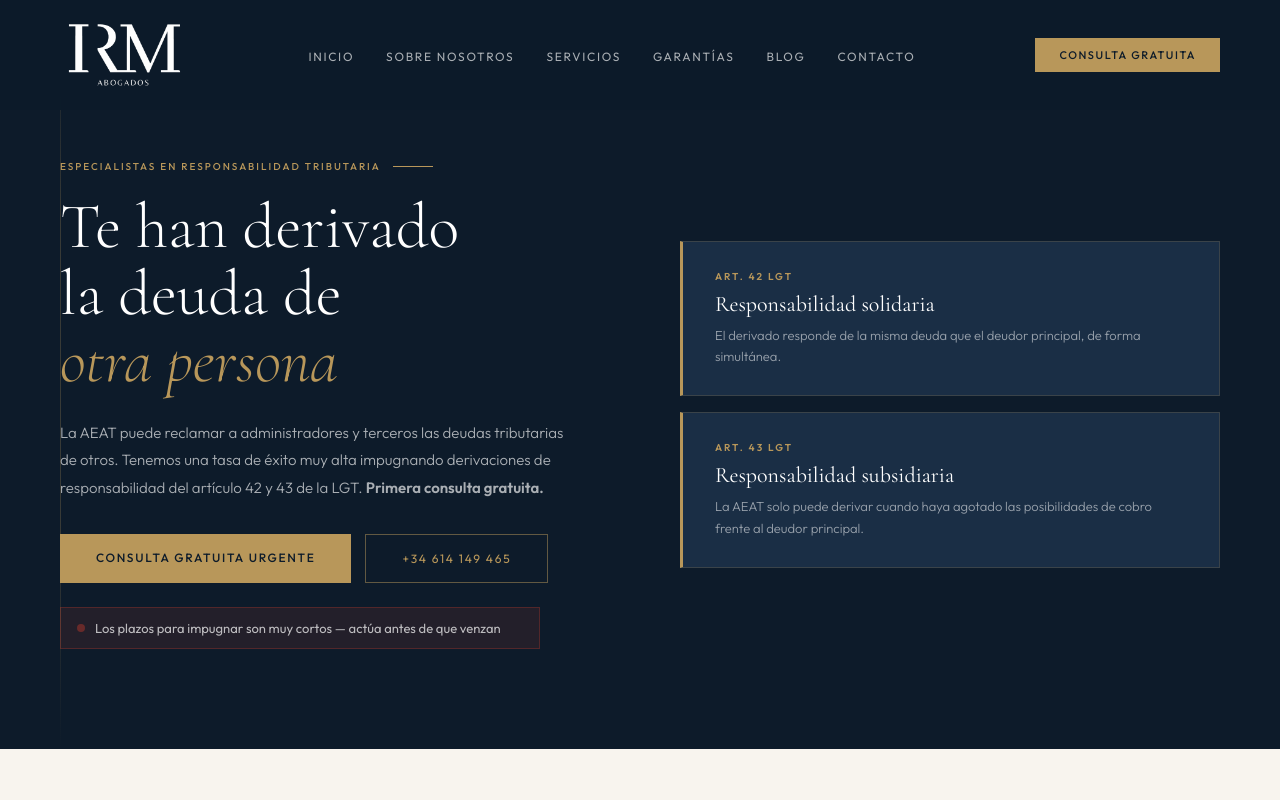
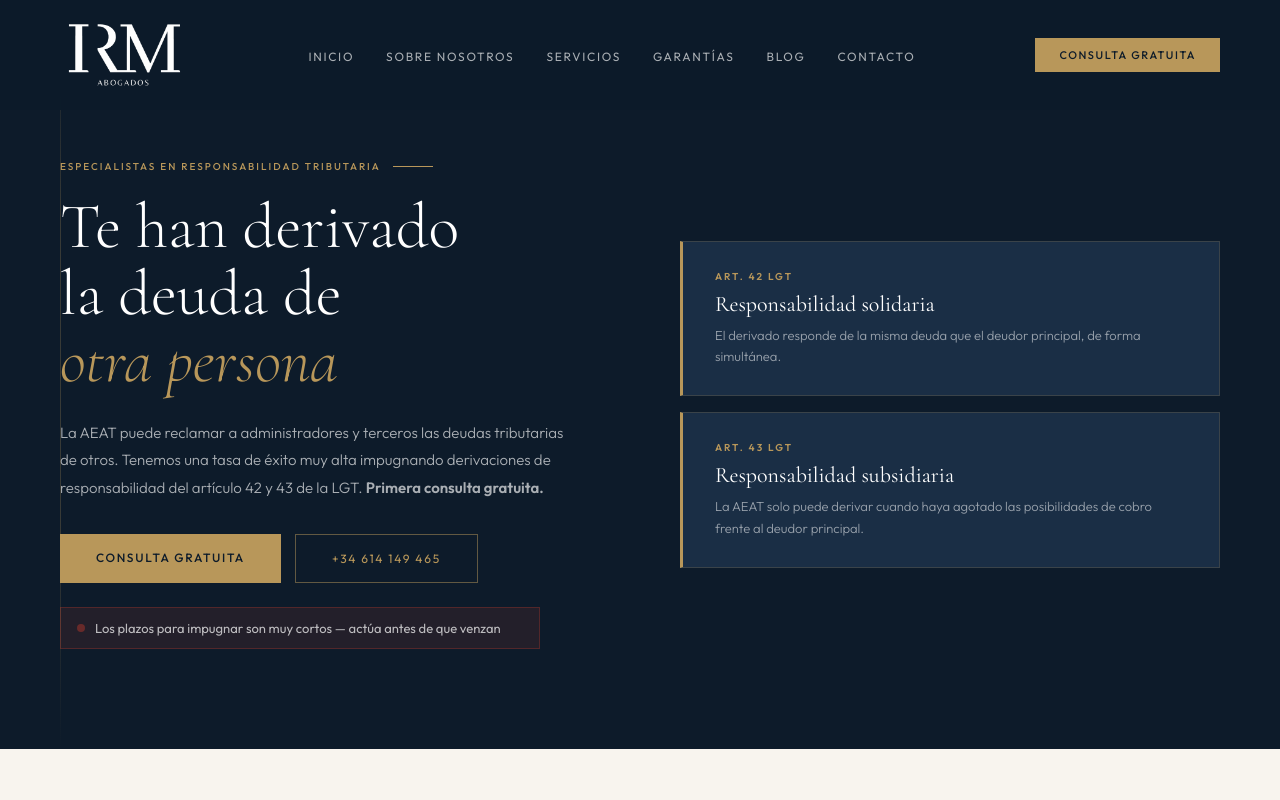
Before and after one commit to Ivanrm01/IRM-Abogados, a Next.js app: page /derivaciones-responsabilidad-tributaria in a window 1280 px wide. Shown: the top 800 px of the page. Built offline with nearby package versions, Linux system fonts and the light colour scheme.

Commit message:
Update page.jsx

```diff
--- a/app/derivaciones-responsabilidad-tributaria/page.jsx
+++ b/app/derivaciones-responsabilidad-tributaria/page.jsx
@@ -90,7 +90,7 @@ export default function DerivacionesPage() {
             artículo 42 y 43 de la LGT. <strong>Primera consulta gratuita.</strong>
           </p>
           <div className={styles.heroBtns}>
-            <Link href="/contacto" className="btn-gold">Consulta gratuita urgente</Link>
+            <Link href="/contacto" className="btn-gold">Consulta gratuita</Link>
             <a href="tel:+34614149465" className={"btn-ghost"}>+34 614 149 465</a>
           </div>
           <div className={styles.heroAlert}>
@@ -260,7 +260,7 @@ export default function DerivacionesPage() {
           <p className={styles.ctaDesc}>Actúa ahora. Los plazos son muy cortos y cada día cuenta. En IRM Tax & Legal analizamos tu caso de forma gratuita y te decimos si la derivación es impugnable.</p>
         </div>
         <div className={styles.ctaBtns}>
-          <Link href="/contacto" className="btn-navy">Consulta gratuita urgente</Link>
+          <Link href="/contacto" className="btn-navy">Solicitar Consulta</Link>
           <a href="tel:+34614149465" className="btn-outline-navy">+34 614 149 465</a>
         </div>
       </section>
```
